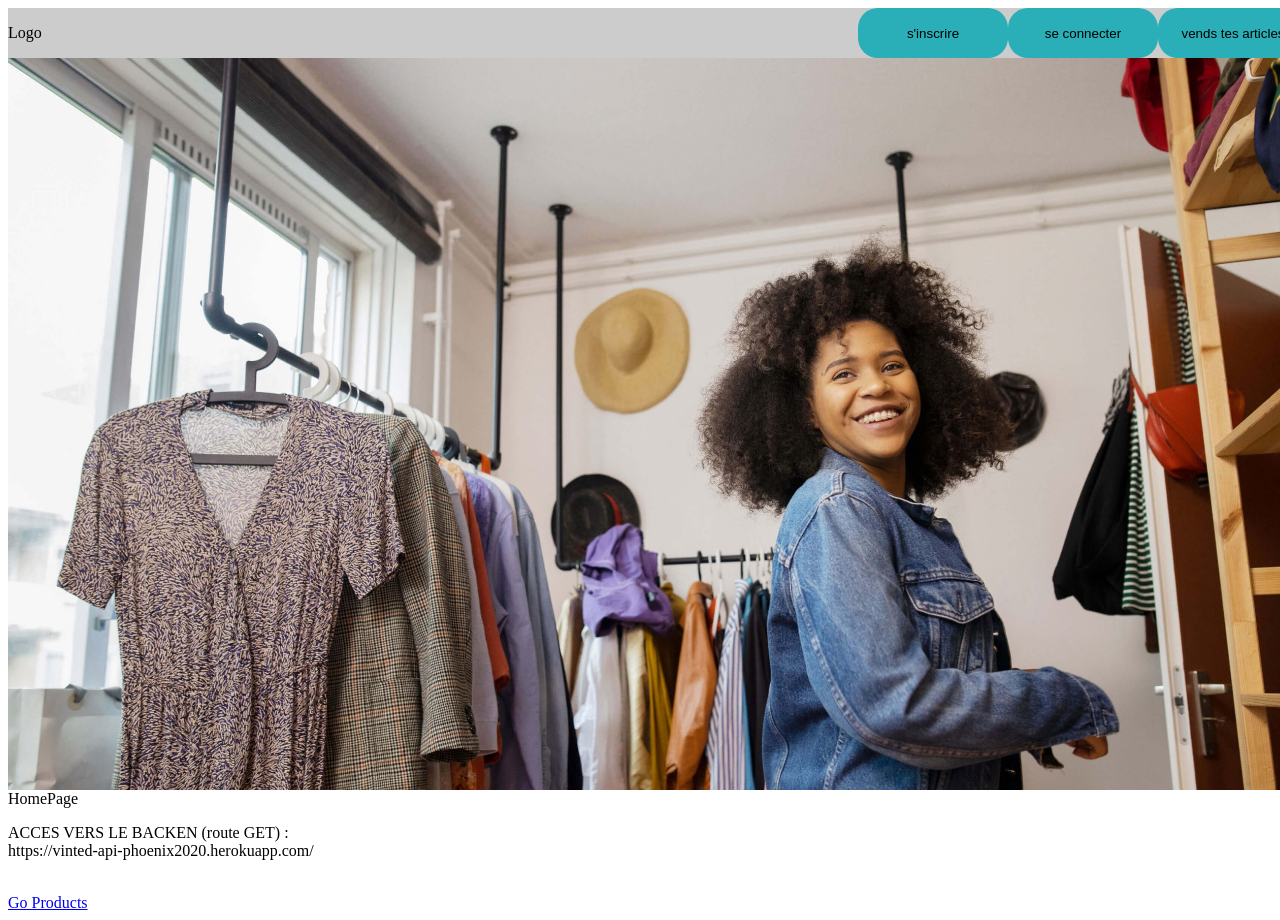
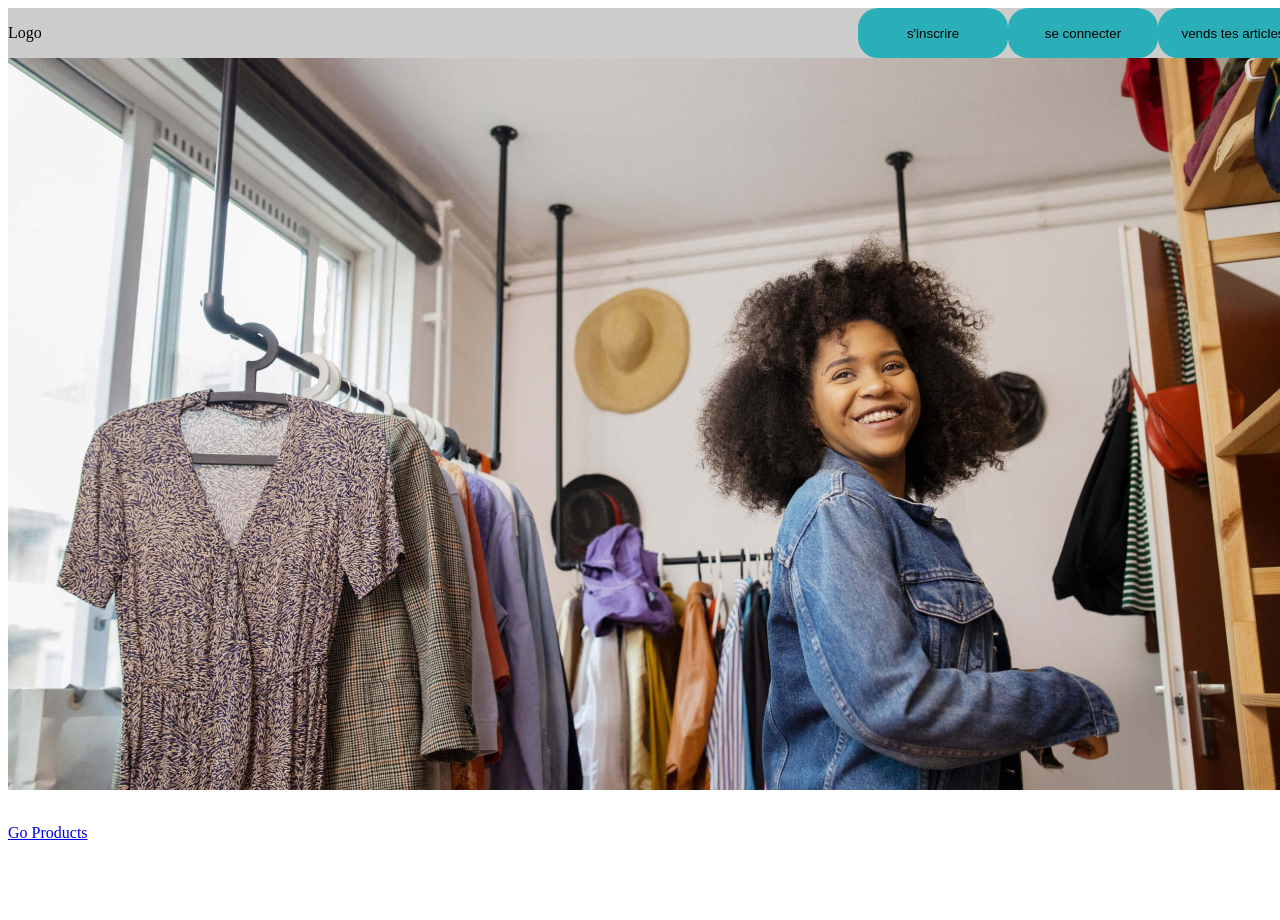
Before and after one commit to CyrilAdolf/vinted-router, a React (Create React App) app: page / in a window 1280 px wide. Shown: the top 920 px of the page. After the commit the page ends 850 px from the top, so only its background shows below. Built offline with nearby package versions, Linux system fonts and the light colour scheme; no server answers; a web font is replaced by a local one.

Commit message:
switch from products to offers

```diff
--- a/src/App.js
+++ b/src/App.js
@@ -4,11 +4,11 @@ import { BrowserRouter as Router, Switch, Route, Link } from "react-router-dom";
 import axios from "axios";
 
 import Home from "./containers/Home";
-import Products from "./containers/Products";
+import Offers from "./containers/Offers";
 
 function App() {
   // DEFINE STATES HERE
-  const [products, setProducts] = useState([]);
+  const [offers, setOffers] = useState([]);
   const [isLoading, setIsLoading] = useState(true);
 
   // AXIOS REQ
@@ -17,7 +17,7 @@ function App() {
       const response = await axios.get(
         "https://vinted-api-phoenix2020.herokuapp.com/"
       );
-      setProducts(response.data);
+      setOffers(response.data);
       setIsLoading(false);
     } catch (error) {
       console.log(error.message);
@@ -30,15 +30,15 @@ function App() {
   }, []);
 
   /* PROPS TO PASS :
-  products, isLoading,
+  offers, isLoading,
   */
   return (
     <Router>
       <Switch>
-        <Route path="/product">
-          <Products />
+        <Route path="/offer/:id">
+          <Offers />
         </Route>
-        <Route path="/">
+        <Route path="/" offers={offers} isLoading={isLoading}>
           <Home />
         </Route>
       </Switch>
--- a/src/containers/Home.js
+++ b/src/containers/Home.js
@@ -4,18 +4,18 @@ import "./Home.css";
 
 import Header from "../Components/Header";
 
-const Home = () => {
+const Home = ({ offers, isLoading }) => {
   // ACCESS A ID VIA A REQUEST
-  return (
+  console.log(offers);
+  return isLoading ? (
+    <p>En cours de chargement...</p>
+  ) : (
     <div className="container">
       <Header />
-      HomePage
-      <p>
-        ACCES VERS LE BACKEN (route GET) : <br />
-        https://vinted-api-phoenix2020.herokuapp.com/
-      </p>
+      {/* NEED TO MAP OVER OFFER TO PUBLISH OFFERS */}
+      <p>{offers}</p>
       <br />
-      <Link to={`/product/`}>Go Products</Link>
+      <Link to={`/offer/`}>Go Products</Link>
     </div>
   );
 };
--- a/src/containers/Products.js
+++ b/src/containers/Offers.js
@@ -1,15 +1,15 @@
 import React from "react";
 import { useParams, Link } from "react-router-dom";
 
-const Products = () => {
+const Offers = () => {
   // ID from PARAMS CAN BE ACCESSED AND STORE IN A CONST HERE
 
   return (
     <div>
       <Link to={`/`}> TO HomePage</Link>
-      ProductPage
+      OffersPage
     </div>
   );
 };
 
-export default Products;
+export default Offers;
```
